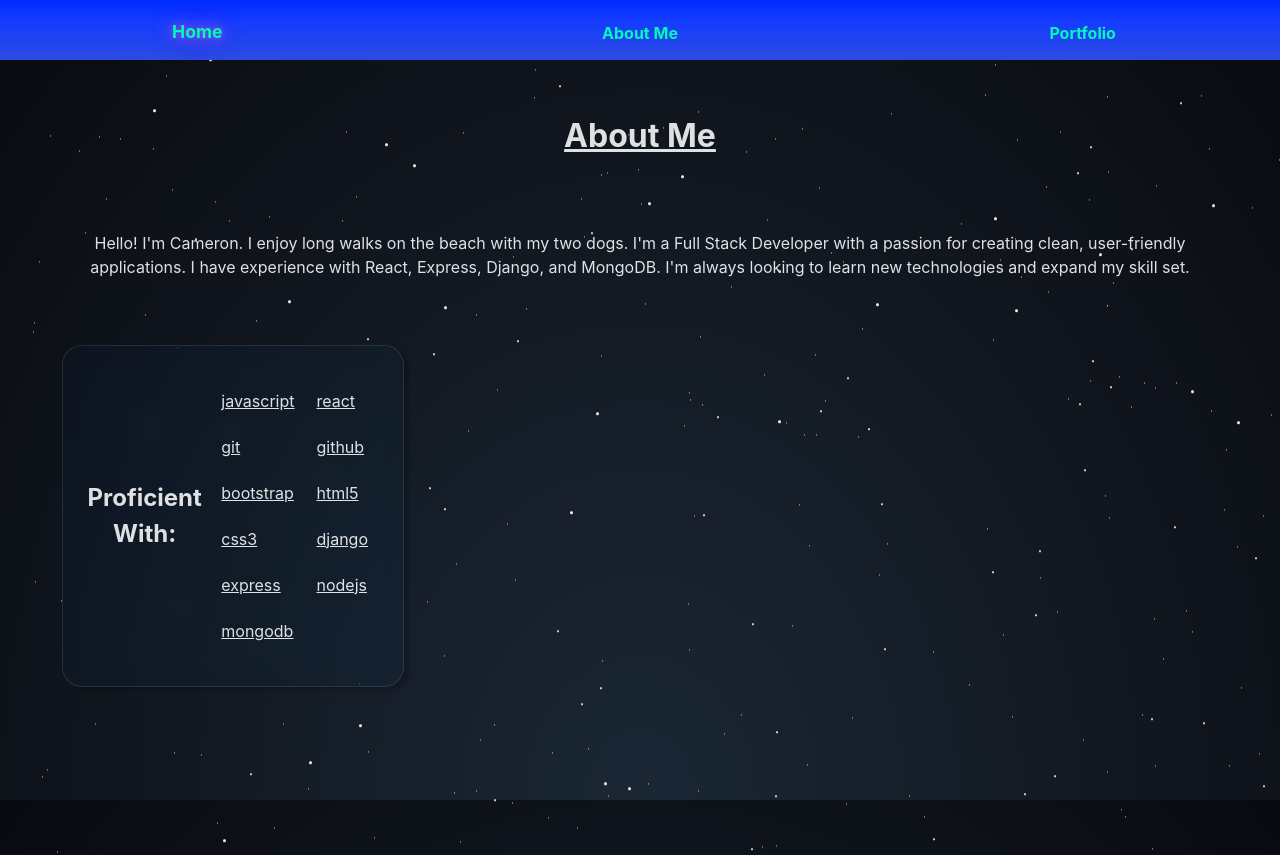
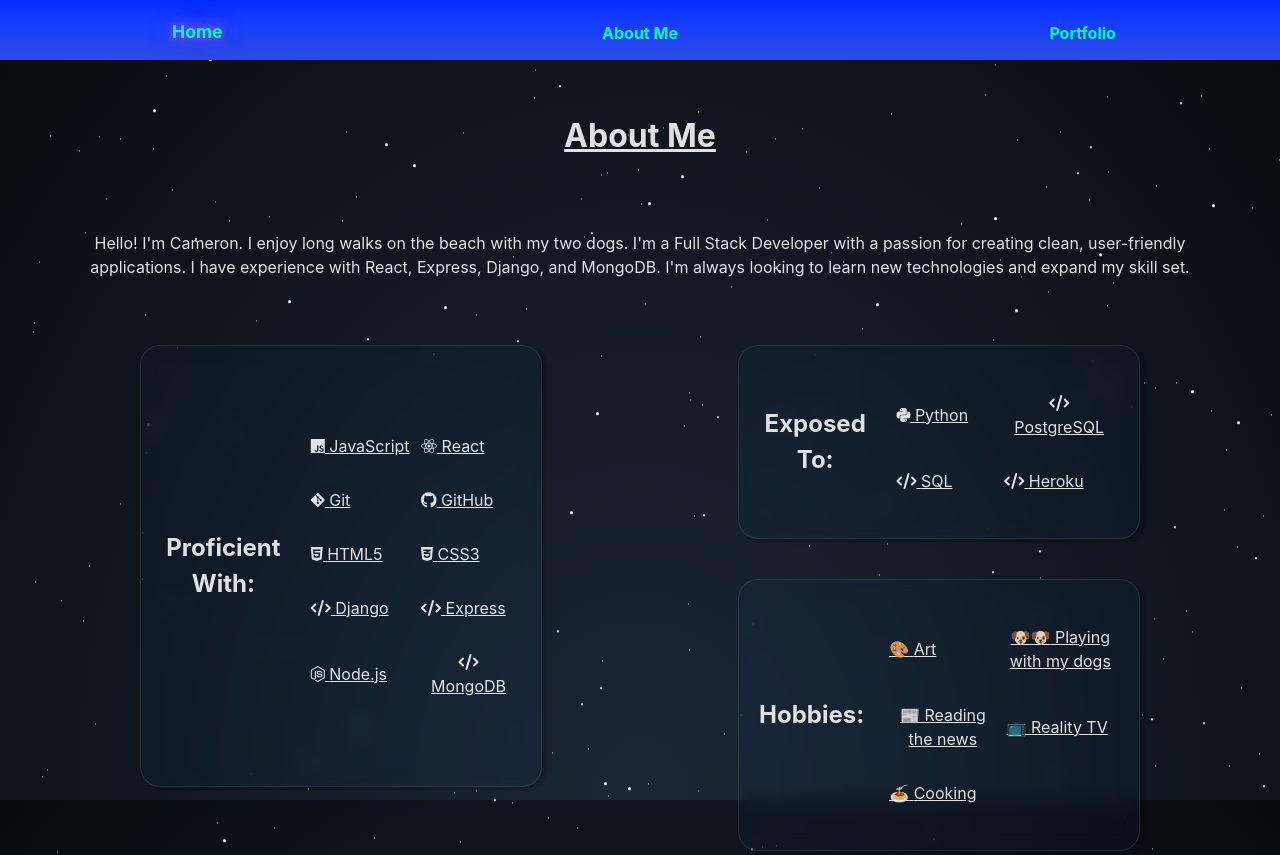
Before and after one commit to camdelay16/portfolio, a React (Vite) app: page /aboutme in a window 1280 px wide. Shown: the top 855 px of the page. Built offline with nearby package versions, Linux system fonts and the light colour scheme.

Commit message:
Refactor CSS to update styling for Home and Navbar components, and update layout for AboutMe component

```diff
--- a/src/App.css
+++ b/src/App.css
@@ -228,13 +228,35 @@ nav {
   margin: 30px;
 }
 
+.aboutMeInfoContainer {
+  display: grid;
+  grid-template-columns: repeat(2, 1fr);
+  gap: 20px;
+  justify-content: center;
+  align-content: center;
+}
+
 .proficientWithContainer {
+  grid-row: 1 / 3;
+  height: 50vh;
+}
+
+.exposedToContainer {
+  grid-row: 1/2;
+}
+.hobbiesContainer {
+  grid-row: 2/3;
+}
+
+.proficientWithContainer,
+.exposedToContainer,
+.hobbiesContainer {
   background: #0074ff08;
   padding: 20px;
   margin: 10px;
   border-radius: 20px;
-  width: 300px;
-  height: 300px;
+  width: 45vh;
+
   box-shadow: 5px 3px 3px rgba(0, 0, 0, 0.2);
   backdrop-filter: blur(10px);
   -webkit-backdrop-filter: blur(10px);
@@ -243,9 +265,12 @@ nav {
   display: flex;
   justify-content: center;
   align-items: center;
+  justify-self: center;
 }
 
-.proficientWithContainer:hover {
+.proficientWithContainer:hover,
+.exposedToContainer:hover,
+.hobbiesContainer:hover {
   transform: scale(1.1);
   box-shadow: 0 0 10px 5px rgba(0, 116, 255, 0.5);
   animation: glowing-border 5s linear infinite,
@@ -253,7 +278,9 @@ nav {
   overflow: hidden;
 }
 
-.proficientWith {
+.proficientWith,
+.exposedTo,
+.hobbies {
   margin: 5px;
   list-style-type: none;
   display: flex;
@@ -266,7 +293,9 @@ nav {
   transition: transform 0.3s ease-in-out;
 }
 
-.proficientWith:hover {
+.proficientWith:hover,
+.exposedTo:hover,
+.hobbies:hover {
   transform: scale(1.1);
   background: linear-gradient(
     to left,
@@ -295,13 +324,16 @@ nav {
   }
 }
 
-.proficientWithList {
+.proficientWithList,
+.exposedToList,
+.hobbiesList {
   display: grid;
   grid-template-columns: repeat(2, 1fr);
-  margin: 5px;
-  justify-content: center;
-  gap: 2px;
-  padding: 0;
+  margin: 10px;
+  justify-content: flex-start;
+  align-items: center;
+  gap: 10px;
+  padding: 5px;
 }
 
 .bioContainer {
@@ -462,13 +494,15 @@ nav {
     gap: 20px;
   }
 
-  .proficientWithContainer {
+  .proficientWithContainer,
+  .exposedToContainer {
     width: 40vh;
     height: auto;
     margin: 10px;
   }
 
-  .proficientWithList {
+  .proficientWithList,
+  .exposedToList {
     grid-template-columns: 1fr;
   }
 
--- a/src/components/AboutMe.jsx
+++ b/src/components/AboutMe.jsx
@@ -6,7 +6,31 @@ const AboutMe = (props) => {
       key={index}
       className="proficientWith"
     >
-      <li>{skill}</li>
+      <li>
+        <i className={skill.icon} /> {skill.label}
+      </li>
+    </div>
+  ));
+
+  const exposedTo = info.skills.exposedTo.map((skill, index) => (
+    <div
+      key={index}
+      className="exposedTo"
+    >
+      <li>
+        <i className={skill.icon} /> {skill.label}
+      </li>
+    </div>
+  ));
+
+  const hobbies = info.hobbies.map((hobby, index) => (
+    <div
+      key={index}
+      className="hobbies"
+    >
+      <li>
+        {hobby.emoji}&nbsp;{hobby.label}
+      </li>
     </div>
   ));
 
@@ -18,9 +42,19 @@ const AboutMe = (props) => {
       <div className="bioContainer">
         <p>{info.bio}</p>
       </div>
-      <div className="proficientWithContainer">
-        <h2>Proficient With:</h2>
-        <ul className="proficientWithList">{proficientWith}</ul>
+      <div className="aboutMeInfoContainer">
+        <div className="proficientWithContainer">
+          <h2>Proficient With:</h2>
+          <ul className="proficientWithList">{proficientWith}</ul>
+        </div>
+        <div className="exposedToContainer">
+          <h2>Exposed To:</h2>
+          <ul className="exposedToList">{exposedTo}</ul>
+        </div>
+        <div className="hobbiesContainer">
+          <h2>Hobbies:</h2>
+          <ul className="hobbiesList">{hobbies}</ul>
+        </div>
       </div>
     </div>
   );
--- a/src/info/info.js
+++ b/src/info/info.js
@@ -44,36 +44,44 @@ export const info = {
   bio: "Hello! I'm Cameron. I enjoy long walks on the beach with my two dogs. I'm a Full Stack Developer with a passion for creating clean, user-friendly applications. I have experience with React, Express, Django, and MongoDB. I'm always looking to learn new technologies and expand my skill set.",
   skills: {
     proficientWith: [
-      "javascript",
-      "react",
-      "git",
-      "github",
-      "bootstrap",
-      "html5",
-      "css3",
-      "django",
-      "express",
-      "nodejs",
-      "mongodb",
+      { icon: "fa-brands fa-js", label: "JavaScript" },
+      { icon: "fa-brands fa-react", label: "React" },
+      { icon: "fa-brands fa-git-alt", label: "Git" },
+      { icon: "fa-brands fa-github", label: "GitHub" },
+      { icon: "fa-brands fa-html5", label: "HTML5" },
+      { icon: "fa-brands fa-css3-alt", label: "CSS3" },
+      { icon: "fa-solid fa-code", label: "Django" },
+      { icon: "fa-solid fa-code", label: "Express" },
+      { icon: "fa-brands fa-node-js", label: "Node.js" },
+      { icon: "fa-solid fa-code", label: "MongoDB" },
     ],
-    exposedTo: ["python", "postgresql", "sql", "heroku"],
+    exposedTo: [
+      { icon: "fa-brands fa-python", label: "Python" },
+      { icon: "fa-solid fa-code", label: "PostgreSQL" },
+      { icon: "fa-solid fa-code", label: "SQL" },
+      { icon: "fa-solid fa-code", label: "Heroku" },
+    ],
   },
   hobbies: [
     {
-      label: "reading",
-      emoji: "📖",
+      label: "Art",
+      emoji: "🎨",
     },
     {
-      label: "theater",
-      emoji: "🎭",
+      label: "Playing with my dogs",
+      emoji: "🐶🐶",
     },
     {
-      label: "movies",
-      emoji: "🎥",
+      label: "Reading the news",
+      emoji: "📰",
     },
     {
-      label: "cooking",
-      emoji: "🌶",
+      label: "Reality TV",
+      emoji: "📺",
+    },
+    {
+      label: "Cooking",
+      emoji: "🍝",
     },
   ],
   portfolio: [
```
